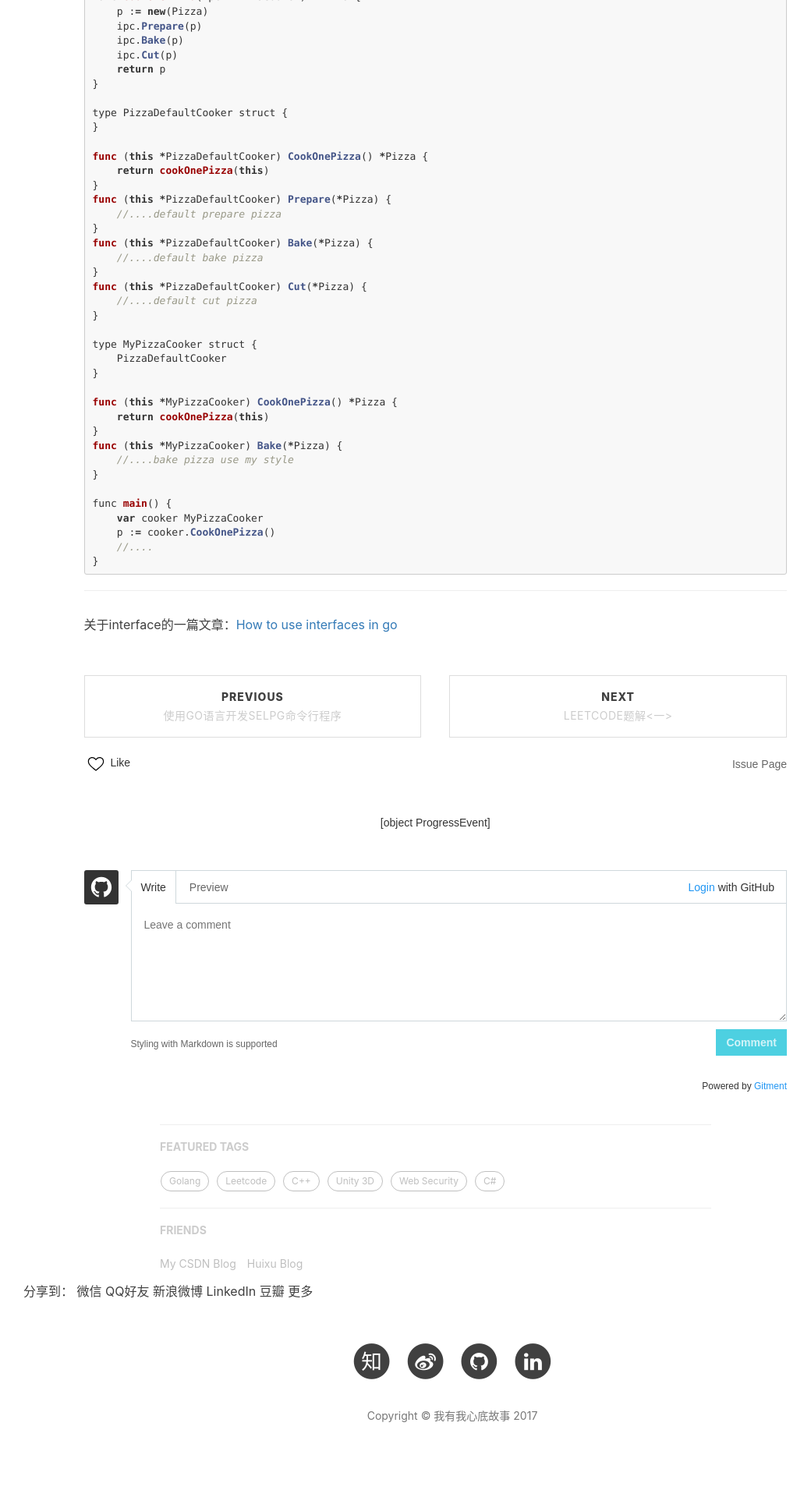
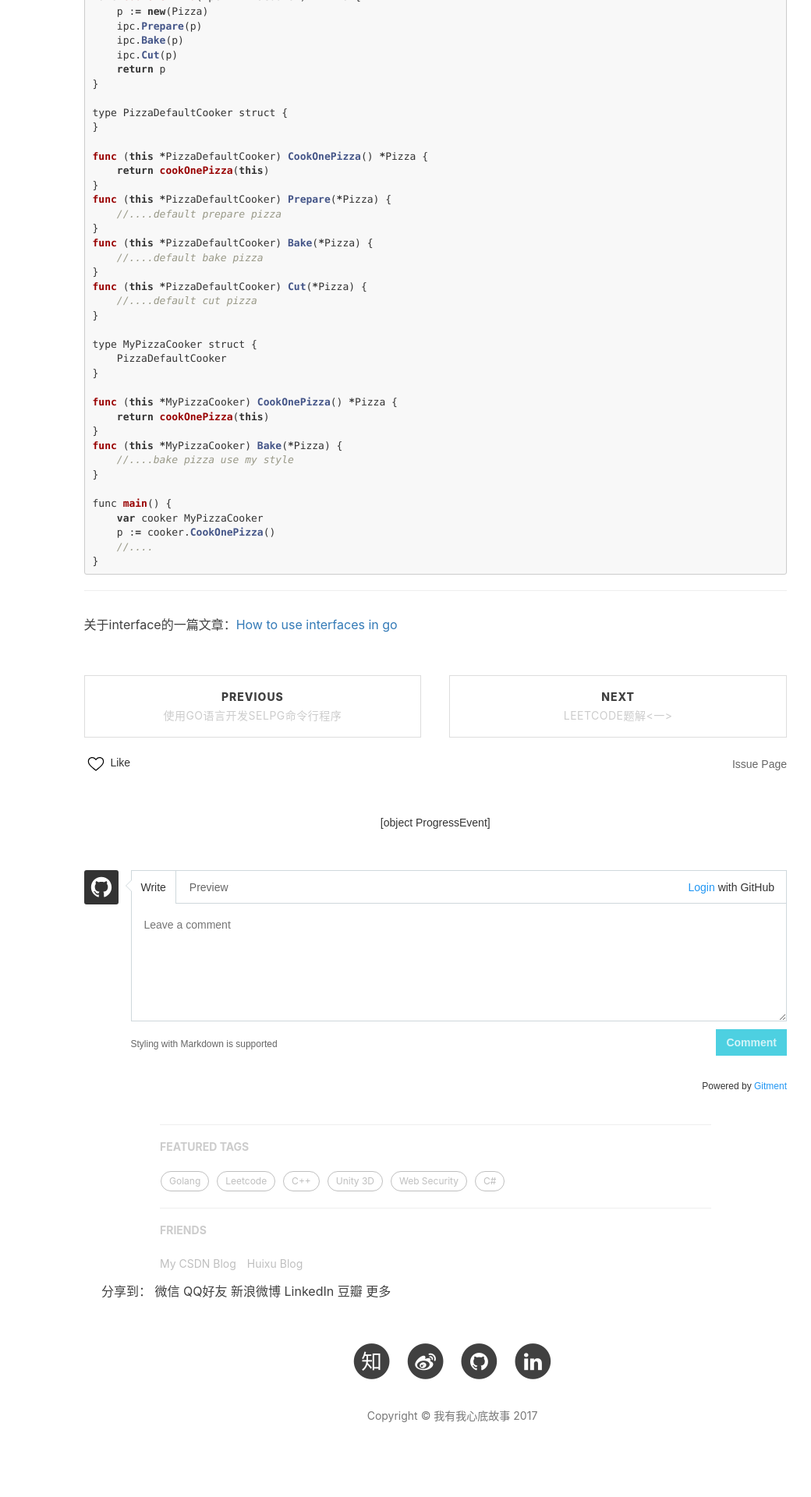
Before and after one commit to Tomy-Lee/Tomy-Lee.github.io, a Jekyll site: the page built from _posts/2017-11-9-the-interface-of-golang-language.md, in a window 1280 px wide. Shown: the part 2363-4283 px from the top of the page at 78% size, without its empty margins (60-1100 px from the left). Built offline with Jekyll 4.4.1, drawn with Linux system fonts in a browser that asks for light colours; nearby versions of some CDN libraries; comment, search, counter and statistics services are not loaded.

Commit message:
Update post.html

```diff
--- a/_layouts/post.html
+++ b/_layouts/post.html
@@ -176,7 +176,7 @@
 
 
 <!-- JiaThis Button BEGIN -->
-<div class="jiathis_style" style="padding-left:90px">
+<div class="jiathis_style" style="padding-left:190px">
 	<span class="jiathis_txt">分享到：</span>
 	<a class="jiathis_button_weixin">微信</a>
 	<a class="jiathis_button_cqq">QQ好友</a>
```
